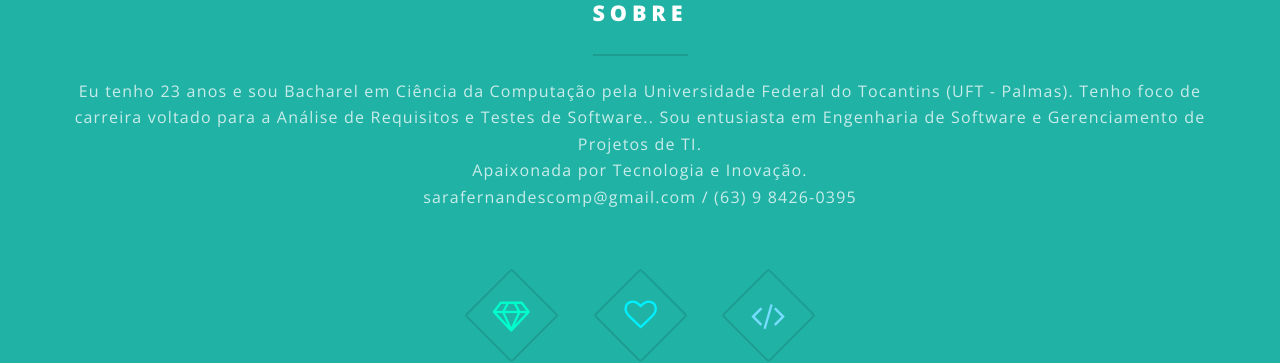
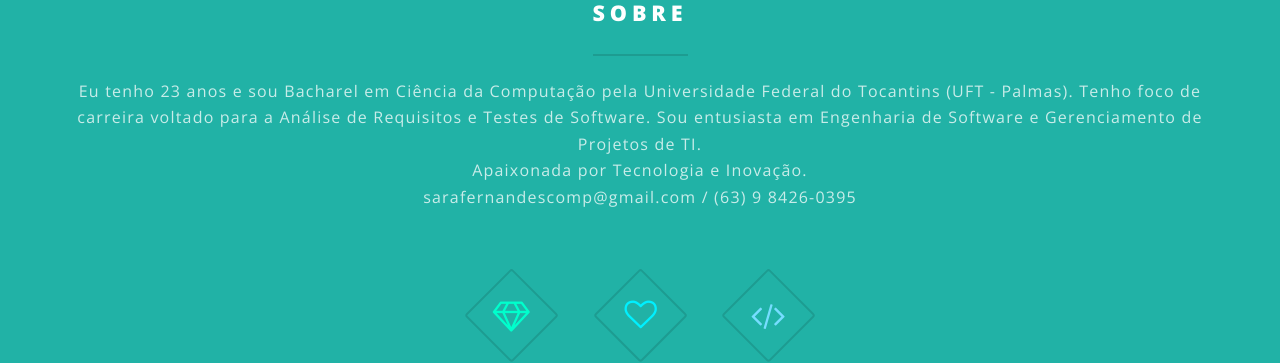
Before and after one commit to SaraFernandes/sarafernandes.github.io_sfdhgdfg, a Jekyll site: the page built from index.html, in a window 1280 px wide and 900 px high, scrolled down 948 px. Shown: the part 154-517 px from the top of the window. Built offline with Jekyll 4.4.1, drawn with Linux system fonts in a browser that asks for light colours.

```diff
--- a/index.html
+++ b/index.html
@@ -18,7 +18,7 @@ layout: landing
 						<div class="inner">
 							<header class="major">
 								<h2>Sobre</h2>
-								<p>Eu tenho 23 anos e sou Bacharel em Ciência da Computação pela Universidade Federal do Tocantins (UFT - Palmas). Tenho foco de carreira voltado para a Análise de Requisitos e Testes de Software.<!-- Ah… também aprecio o Desenvolvimento Web (Front-End), porque acho a web incrível e há uma facilidade enorme em aprender-->. Sou entusiasta em Engenharia de Software e Gerenciamento de Projetos de TI. <br />
+								<p>Eu tenho 23 anos e sou Bacharel em Ciência da Computação pela Universidade Federal do Tocantins (UFT - Palmas). Tenho foco de carreira voltado para a Análise de Requisitos e Testes de Software.<!-- Ah… também aprecio o Desenvolvimento Web (Front-End), porque acho a web incrível e há uma facilidade enorme em aprender--> Sou entusiasta em Engenharia de Software e Gerenciamento de Projetos de TI. <br />
 								  Apaixonada por Tecnologia e Inovação. <br />
 									sarafernandescomp@gmail.com / (63) 9 8426-0395
 								</p>
```
